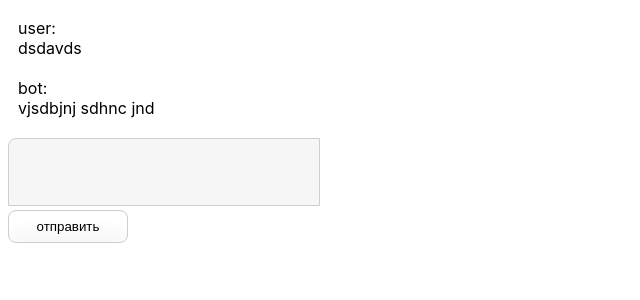
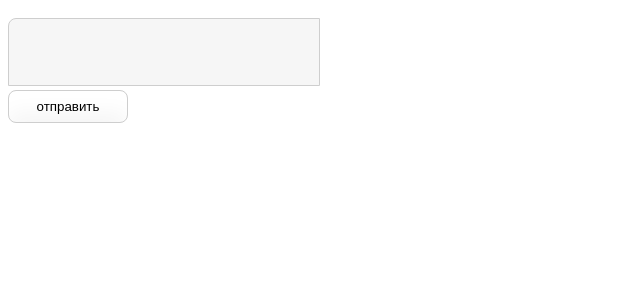
Before and after one commit to Anastasiia-junior/react-GB-august2022, a React (Create React App) app: page / in a window 1280 px wide. Shown: the top 300 px of the page, without its empty margins (0-640 px from the left). Built offline with nearby package versions, Linux system fonts and the light colour scheme.

Commit message:
1. убрала ошибку с setInterval. 2. установила material-ui 3. проставила ключи для списка сообщений

```diff
--- a/package.json
+++ b/package.json
@@ -3,6 +3,9 @@
   "version": "0.1.0",
   "private": true,
   "dependencies": {
+    "@emotion/react": "^11.10.0",
+    "@emotion/styled": "^11.10.0",
+    "@mui/material": "^5.10.0",
     "@testing-library/jest-dom": "^5.16.5",
     "@testing-library/react": "^13.3.0",
     "@testing-library/user-event": "^13.5.0",
--- a/src/App.js
+++ b/src/App.js
@@ -3,34 +3,55 @@ import './App.css';
 
 
 function App() {
-  const [messageList, setMessageList] = useState(
-    [{ text: 'dsdavds', author: 'user' },
-    { text: 'vjsdbjnj sdhnc jnd', author: 'bot' }]);
+  const [messageList, setMessageList] = useState([]);
 
   const [value, setValue] = useState('');
 
   useEffect(() => {
-    if (messageList[messageList.length - 1].author === 'user') {
-      setTimeout(() => {
-        setMessageList([...messageList, { text: 'answer from bot', author: 'bot' }])
-      }, 2000)
-    }
-  }, [messageList])
+
+    let timerId = null;
+
+    if (messageList.length && messageList[messageList.length - 1].author === 'user') {
+
+      timerId = setTimeout(() => {
+        setMessageList([...messageList, { text: 'answer from bot', author: 'bot',  date: new Date()}])
+      }, 2000);
+    };
+
+    return () => {
+      clearInterval(timerId)
+    };
+  }, [messageList]);
 
   const clickHandler = () => {
-    setMessageList([...messageList, { text: value, author: 'user' }]);
+    if(value) {
+      setMessageList([...messageList, { text: value, author: 'user', date: new Date() }]);
     setValue('');
+    }
   }
 
   const changeHandler = (event) => {
     setValue(event.target.value);
   }
 
+  const handlePressInput = ({code}) =>{
+    if (code === 'Enter'){
+      clickHandler();
+    }
+  }
+
   return (
     <React.Fragment >
-      {messageList.map((message) => <div className='message'><span className='author'>{message.author}:</span>{message.text}</div>)}
+      {messageList.map((message, index) => <div className='message' key={index}>
+        <span className='author'>{message.author}:</span>{message.text}
+        <p>21:08</p>
+        </div>)}
 
-      <textarea type='text' value={value} onChange={changeHandler} className='textarea'></textarea>
+      <textarea type='text'
+                value={value}
+                onChange={changeHandler}
+                onKeyPress={handlePressInput}
+                className='textarea'></textarea>
       <button type='button' onClick={clickHandler} className='send-message' >отправить</button>
     </React.Fragment>
   );
```
Also changed, not shown: 1 other file (tests, documents, lock files or other folders).
